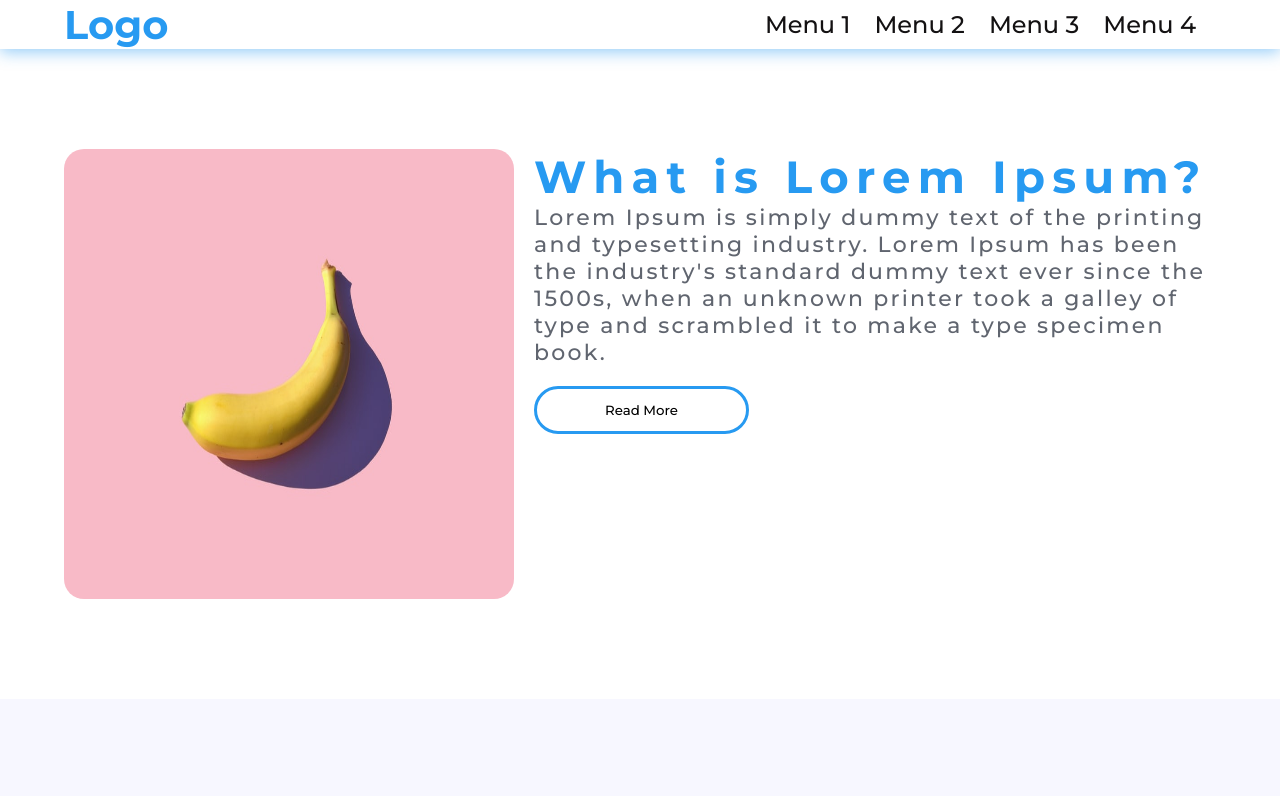
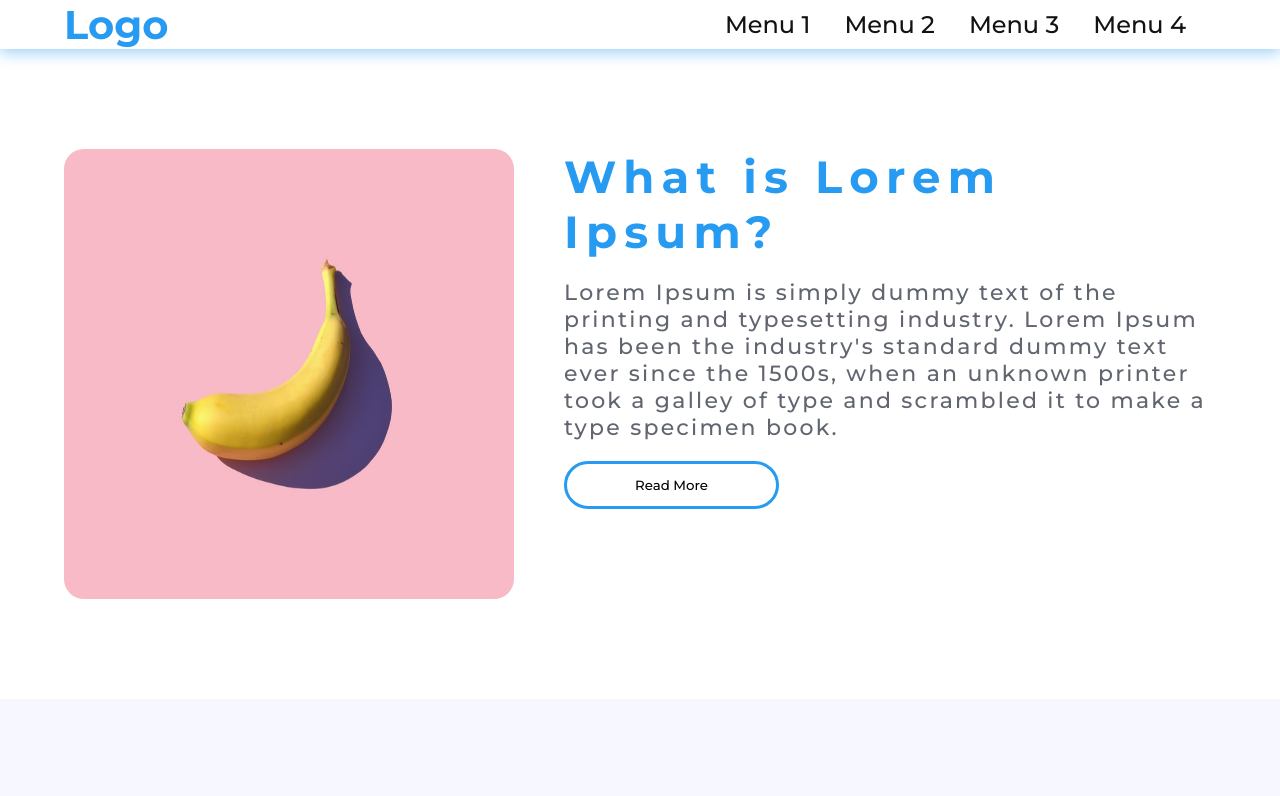
Before and after one commit to justasinas/Practice, a plain HTML site: page index.html in a window 1280 px wide. Shown: the top 796 px of the page. Drawn offline with Linux system fonts and the light colour scheme.

Commit message:
Update style.css

```diff
--- a/style.css
+++ b/style.css
@@ -61,7 +61,7 @@ nav .nav_links ul li a {
     text-align: left;
     color: #131112;
     text-decoration: none;
-    padding-right:20px;
+    margin-right:30px;
 }
 header {
     width: 90%;
@@ -83,7 +83,7 @@ header .header_Img img{
 }
 header .header_text {
     grid-area: headText;
-    margin-left:20px;
+    margin-left:50px;
 }
 header .header_text h3 {
     font-family: Montserrat;
@@ -106,6 +106,7 @@ header .header_text p {
     letter-spacing: 2.24px;
     text-align: left;
     color: #60656f;
+    margin-top:20px;
 }
 button {
     width: 215px;
```
